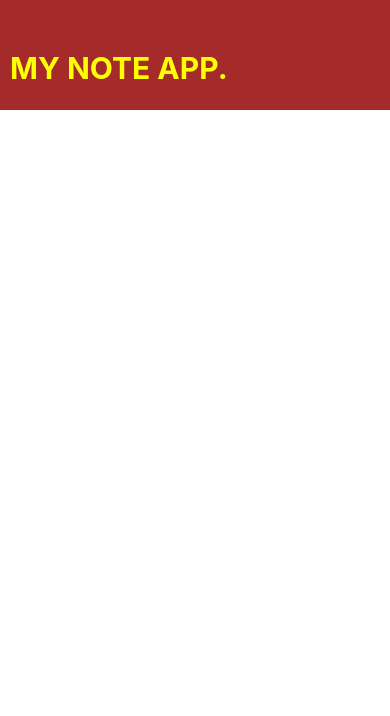
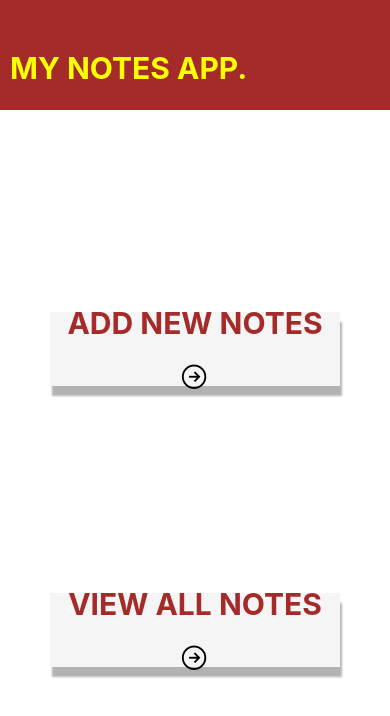
Before and after one commit to HanselTita/notesapp, a React Native app: screen / in a window 390 px wide. Shown: the top 716 px of the page. Built offline with nearby package versions, Linux system fonts and the light colour scheme.

Commit message:
feat: HomeScreen components

```diff
--- a/App.js
+++ b/App.js
@@ -1,12 +1,14 @@
 import { StatusBar } from 'expo-status-bar';
 import { StyleSheet, Text, View } from 'react-native';
 import Header from './components/Header';
+import HomeScreen from './screens/HomeScreen';
 
 
 export default function App() {
   return (
     <View style={styles.container}>
       <Header/>
+      <HomeScreen/>
       <StatusBar style="auto" />
     </View>
   );
--- a/components/Header.js
+++ b/components/Header.js
@@ -4,7 +4,7 @@ import React from 'react'
 const Header = () => {
   return (
     <View style={styles.headerContainer}>
-      <Text style={styles.headerTitle}>MY NOTE APP.</Text>
+      <Text style={styles.headerTitle}>MY NOTES APP.</Text>
     </View>
   )
 }
--- a/package.json
+++ b/package.json
@@ -12,7 +12,8 @@
     "expo": "~47.0.7",
     "expo-status-bar": "~1.4.2",
     "react": "18.1.0",
-    "react-native": "0.70.5"
+    "react-native": "0.70.5",
+    "react-native-vector-icons": "^9.2.0"
   },
   "devDependencies": {
     "@babel/core": "^7.12.9"
--- a/screens/HomeScreen.js
+++ b/screens/HomeScreen.js
@@ -1,14 +1,64 @@
-import { StyleSheet, Text, View } from 'react-native'
-import React from 'react'
+import { Dimensions, Platform, Pressable, StyleSheet, Text, View } from "react-native"
+import React from "react"
+import Icon from "react-native-vector-icons/Ionicons"
 
 const HomeScreen = () => {
   return (
-    <View>
-      <Text>HomeScreen</Text>
+    <View style={styles.container}>
+      <Pressable>
+        <View style={styles.itemButton}>
+          <Text style={styles.title}>ADD NEW NOTES</Text>
+          <Icon style={styles.icon} name="arrow-forward-circle-outline" />
+        </View>
+      </Pressable>
+      <Pressable>
+        <View style={styles.itemButton}>
+          <Text style={styles.title}>VIEW ALL NOTES</Text>
+          <Icon style={styles.icon} name="arrow-forward-circle-outline" />
+        </View>
+      </Pressable>
     </View>
   )
 }
 
 export default HomeScreen
 
-const styles = StyleSheet.create({})
+const styles = StyleSheet.create({
+  container: {
+    flex: 1,
+    justifyContent: "space-evenly",
+    alignItems: "center",
+    marginTop: 40,
+  },
+
+  itemButton: {
+    width: Dimensions.get("window").width - 100,
+    height: "50%",
+    marginVertical: 30,
+    backgroundColor: "#f5f5f5",
+    justifyContent: "center",
+    alignItems: "center",
+    elevation: 10,
+
+    //Shadow for android
+    elevation: 10,
+
+    //for IOS
+    shadowOffset: { width: 2, height: 10 },
+    shadowColor: "black",
+    shadowOpacity: 0.3,
+    shadowRadius: 2,
+  },
+
+  title: {
+    fontSize: 30,
+    fontWeight: "bold",
+    textAlign: "center",
+    color: Platform.OS === "android" ? "blue" : "brown",
+  },
+
+  icon: {
+    fontSize: 30,
+    paddingTop: 20,
+  },
+})
```
Also changed, not shown: 1 other file (tests, documents, lock files or other folders).
